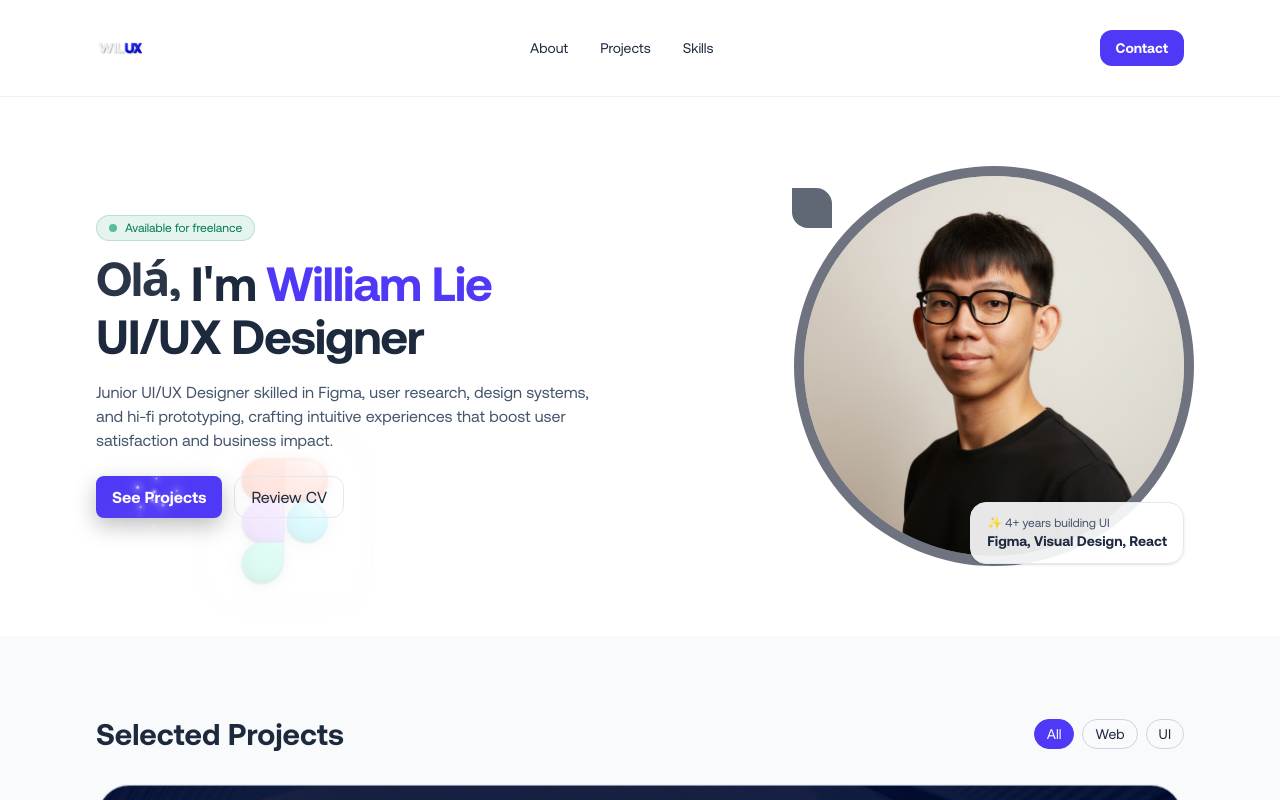
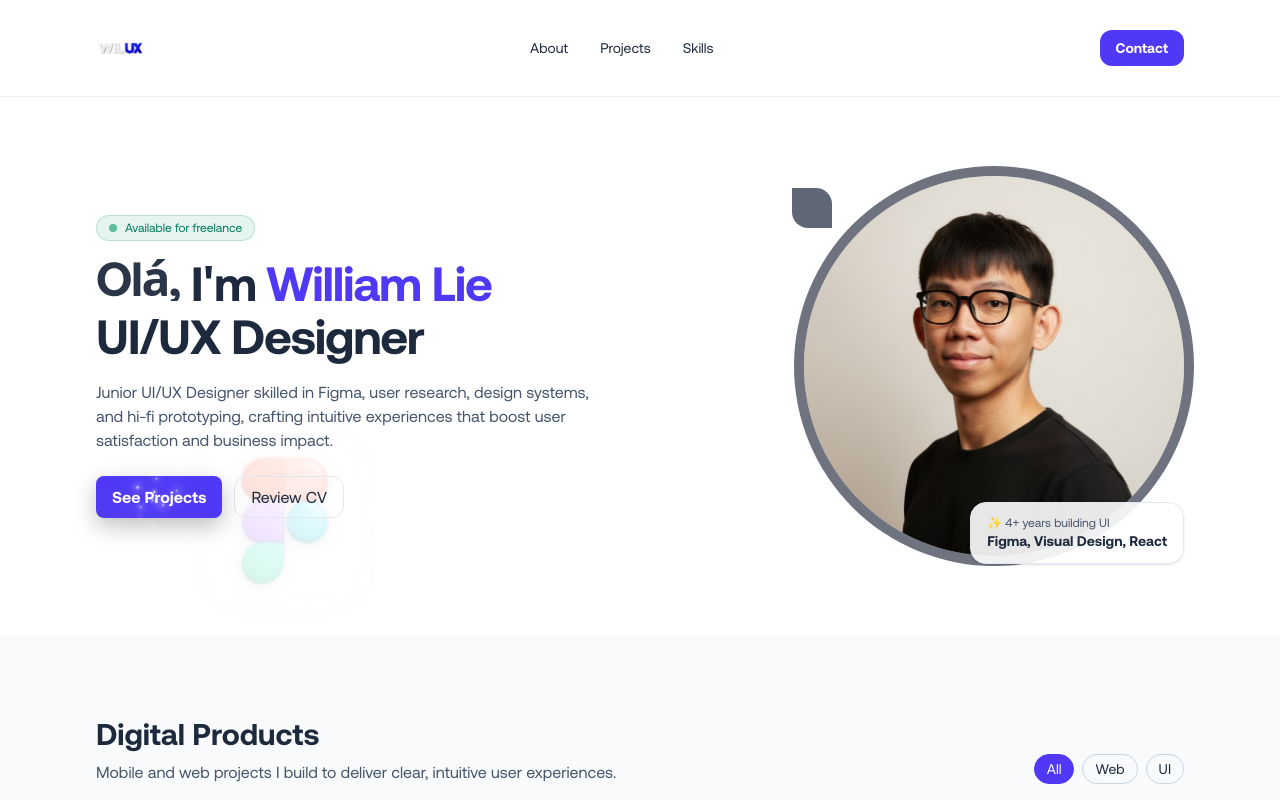
Before and after one commit to MassiveProject/uiuxportfolio, a React (Vite) app: page / in a window 1280 px wide. Shown: the top 800 px of the page. Built offline with nearby package versions, Linux system fonts and the light colour scheme; a web font is replaced by a local one.

Commit message:
update terus

```diff
--- a/src/App.jsx
+++ b/src/App.jsx
@@ -357,8 +357,16 @@ export default function Portfolio() {
       {/* Projects (VERTICAL BANNERS + REVEAL) */}
       <section id="projects" className="scroll-mt-24 py-12 md:py-20 bg-slate-50 dark:bg-slate-900/40">
         <div className="max-w-6xl mx-auto px-4 sm:px-6 lg:px-8">
-          <div className="flex flex-col sm:flex-row sm:items-center sm:justify-between gap-4">
-            <h2 className="text-2xl md:text-3xl font-bold">Selected Projects</h2>
+          <div className="flex flex-col sm:flex-row sm:items-end sm:justify-between gap-4">
+  {/* LEFT: title + subheading (stack) */}
+  <div className="min-w-0">
+    <h2 className="text-2xl md:text-3xl font-bold">Digital Products</h2>
+    <p className="mt-2 text-slate-600 dark:text-slate-300 max-w-none">
+      Mobile and web projects I build to deliver clear, intuitive user experiences.
+    </p>
+  </div>
+
+  {/* RIGHT: filters */}
   <div className="flex gap-2 overflow-x-auto no-scrollbar">
     {[
       { k: "all", label: "All" },
@@ -370,7 +378,9 @@ export default function Portfolio() {
         onClick={() => setFilter(f.k)}
         className={cx(
           "px-3 py-1 text-sm rounded-full border shrink-0",
-                    filter === f.k ? "bg-indigo-600 text-white border-indigo-600" : "border-slate-300 dark:border-slate-700"
+          filter === f.k
+            ? "bg-indigo-600 text-white border-indigo-600"
+            : "border-slate-300 dark:border-slate-700"
         )}
       >
         {f.label}
@@ -378,6 +388,7 @@ export default function Portfolio() {
     ))}
   </div>
 </div>
+
 
           {/* stack vertikal setara video banner */}
           <div className="mt-8 space-y-8 md:space-y-10">
@@ -483,7 +494,7 @@ function VideoCarouselSection({ videos = [] }) {
         <div className="mb-6 md:mb-8">
           <h2 className="text-2xl md:text-3xl font-bold">Product Videos</h2>
           <p className="mt-2 text-slate-600 dark:text-slate-300 whitespace-nowrap">
-            A selection of product videos I created—built to showcase features, spark engagement, and drive conversion.
+            A selection of product videos I created to showcase features, spark engagement, and drive conversion.
           </p>
         </div>
 
```
Lines whose indentation alone changed are shown as unchanged.
